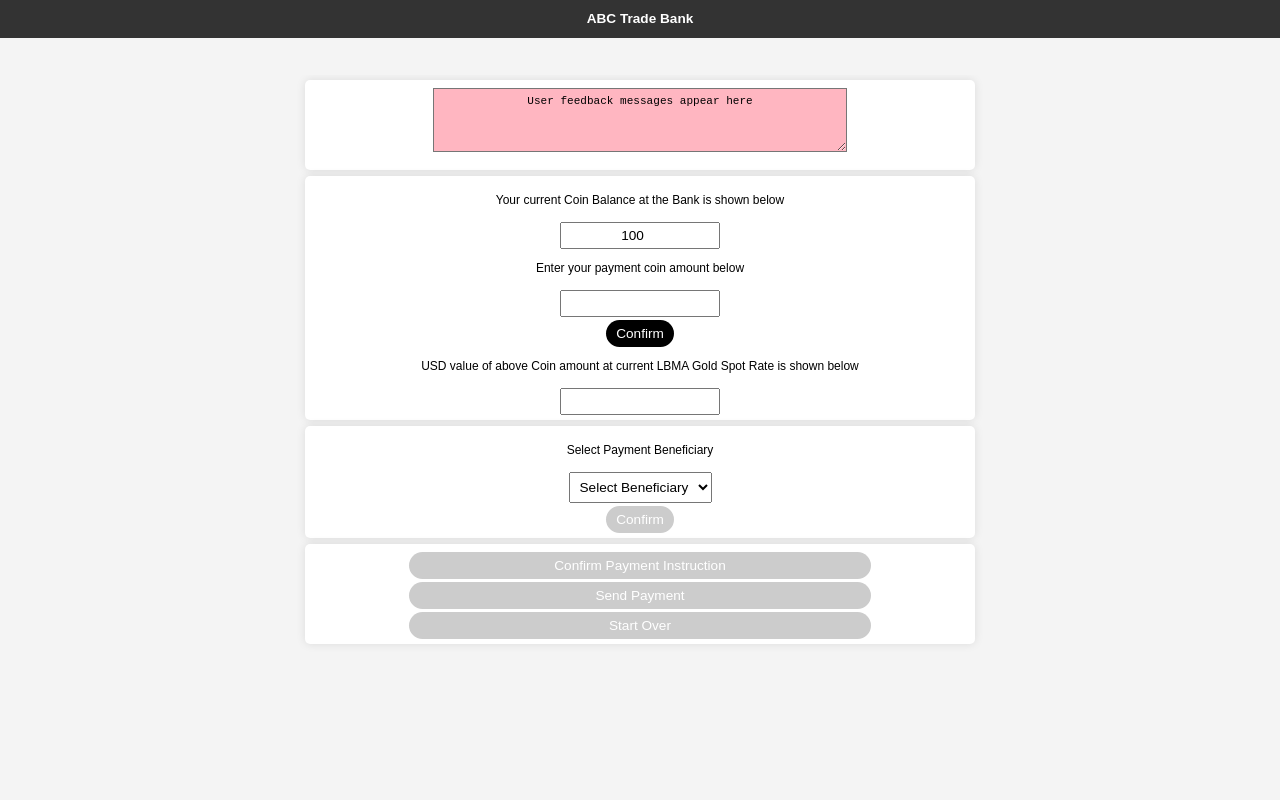
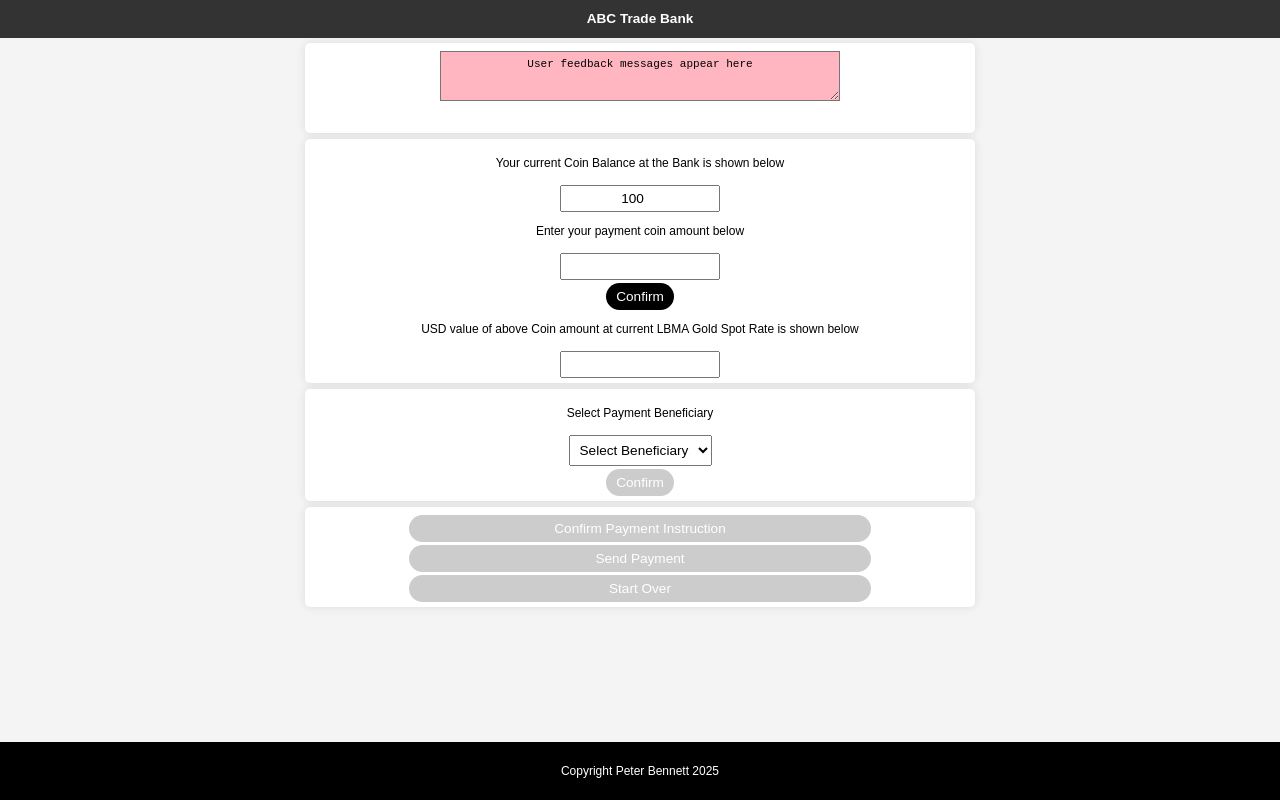
Before and after one commit to PeterMauriceBennett/myWebSite, a plain HTML site: page index.html in a window 1280 px wide. Drawn offline with Linux system fonts and the light colour scheme.

Commit message:
Add files via upload

```diff
--- a/index.html
+++ b/index.html
@@ -85,8 +85,9 @@
             width: 70%;
         }
         .wide-textarea {
-            width: 100%;
-            max-width: 400px;
+            width: 90%; /* Adjusted to ensure it fits within the section */
+            max-width: 400px; /* Keeps it constrained on larger screens */
+            box-sizing: border-box; /* Includes padding and borders in the width */
         }
         p, label {
             font-size: 75%; /* Reduced font size for better fit */
@@ -104,6 +105,12 @@
             touch-action: manipulation;
             cursor: text;
             z-index: 10;
+        }
+        #Section3 {
+            margin-bottom: 0; /* Remove the gap between the last section and the footer */
+        }
+        footer p {
+            font-size: 1.5em; /* Increase font size of footer text */
         }
     </style>
 </head>
@@ -140,6 +147,9 @@
             <button id="button5" disabled class="button-medium">Start Over</button>
         </div>
     </main>
+    <footer style="background-color: black; color: white; text-align: center; padding: 10px;">
+        <p>Copyright Peter Bennett 2025</p>
+    </footer>
     <script>
         document.getElementById('numberControl1').addEventListener('input', function() {
             let inputValue = parseFloat(this.value) || 0;
```
